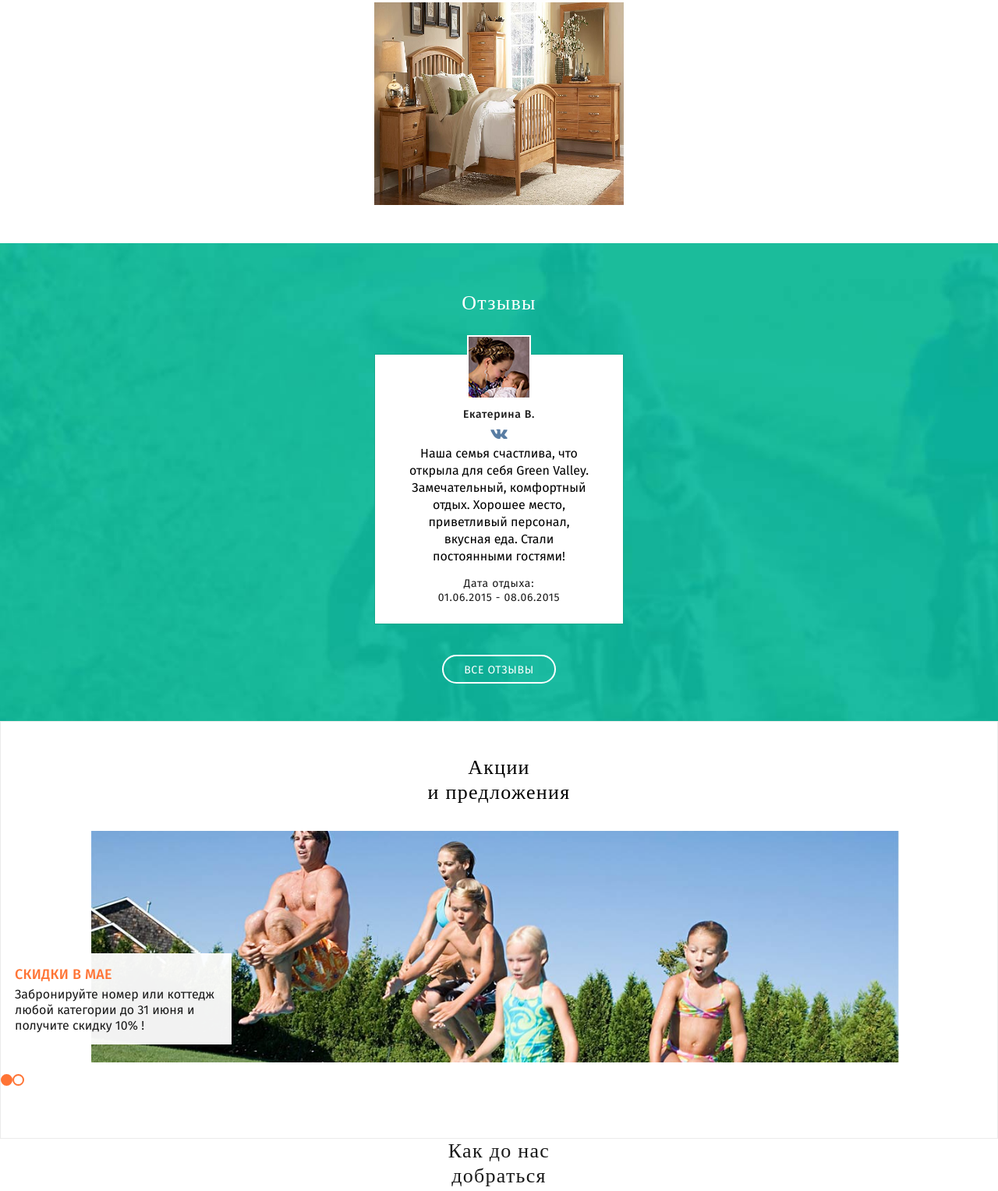
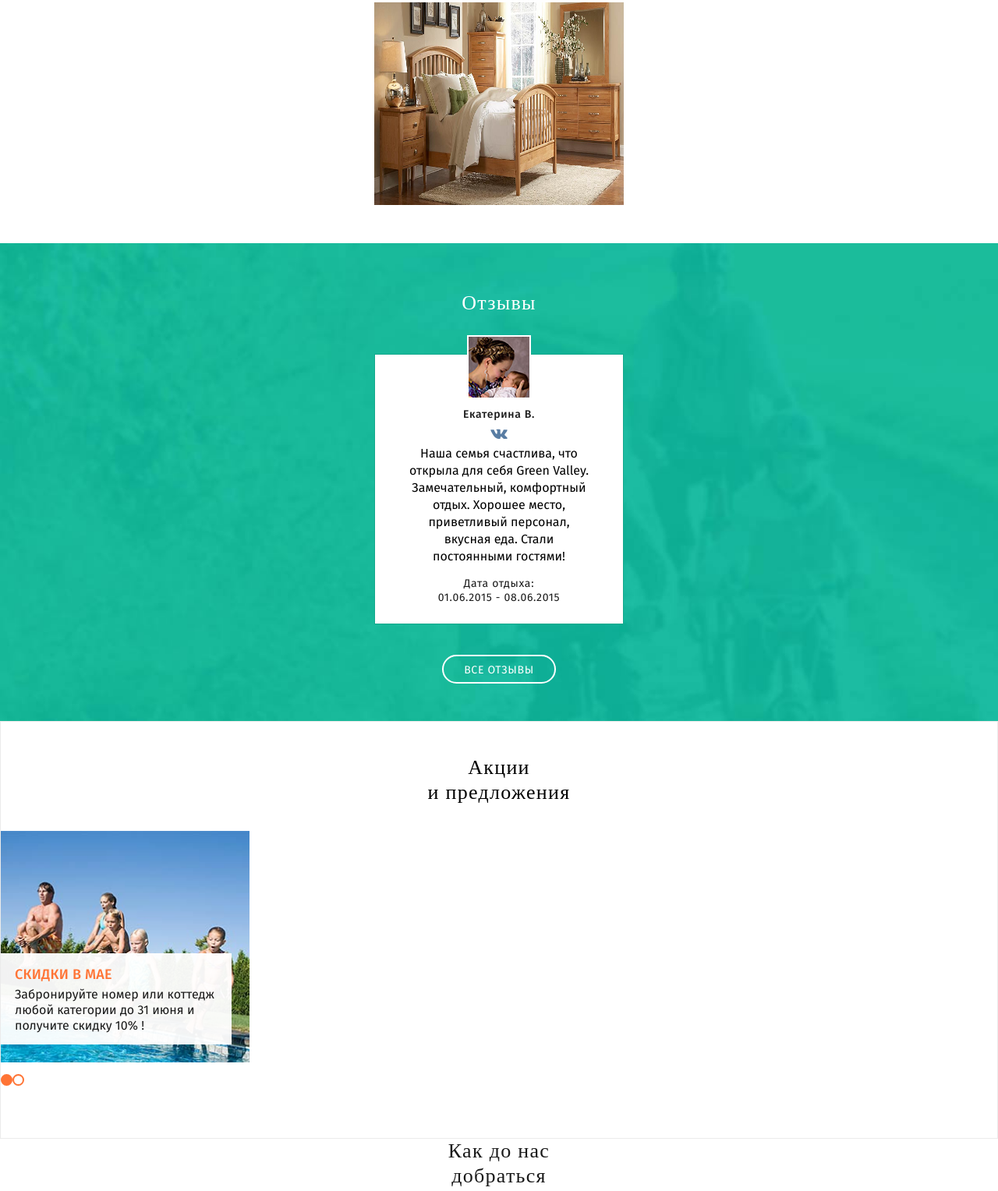
Before and after one commit to MechanicalSoul/greenvalley, a website: page src/index.html in a window 1280 px wide. Shown: the part 844-2372 px from the top of the page at 78% size. Drawn offline with nearby package versions, Linux system fonts and the light colour scheme; files that its build step writes are made by us from their sources; a web font is replaced by a local one.

Commit message:
Исправил фоновые картинки

```diff
--- a/src/less/blocks/hotels.less
+++ b/src/less/blocks/hotels.less
@@ -1,7 +1,7 @@
 .hotels {
   background-image: url('../img/hotels-bgr.jpg');
   background-repeat: no-repeat;
-  background-position: center;
+  background-position: 0 center;
   background-size: auto 100%;
   padding-top: 43px;
   padding-bottom: 50px;
--- a/src/less/blocks/offers.less
+++ b/src/less/blocks/offers.less
@@ -25,9 +25,9 @@
   }
 
   &__slider {
-    background-image: url('../img/offers-bgr.jpg');
+    background-image: url('../img/offers-bgr-320.jpg');
     background-repeat: no-repeat;
-    background-position: center;
+    background-position: 0 center;
     background-size: auto 100%;
     padding-top: 157px;
     padding-bottom: 23px;
--- a/src/less/blocks/promo.less
+++ b/src/less/blocks/promo.less
@@ -8,7 +8,7 @@
   &__slider {
     background-image: url('../img/promo-bgr.jpg');
 	  background-repeat: no-repeat;
-	  background-position: center;
+	  background-position: 0 center;
 	  background-size: auto 100%;
 	  padding-top: 20px;
 	  padding-bottom: 144px;
--- a/src/less/blocks/reviews.less
+++ b/src/less/blocks/reviews.less
@@ -1,7 +1,7 @@
 .reviews {
 	background-image: url('../img/reviews-bgr.jpg');
   background-repeat: no-repeat;
-  background-position: center;
+  background-position: 0 center;
   background-size: auto 100%;
   padding-top: 62px;
   padding-bottom: 48px;
```
Also changed, not shown: src/img/offers-bgr-320.jpg (added).
